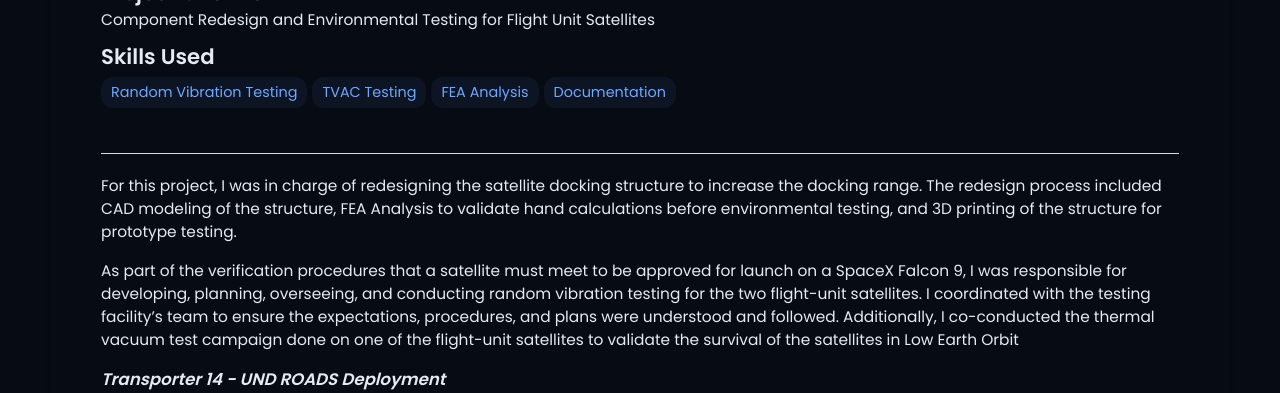
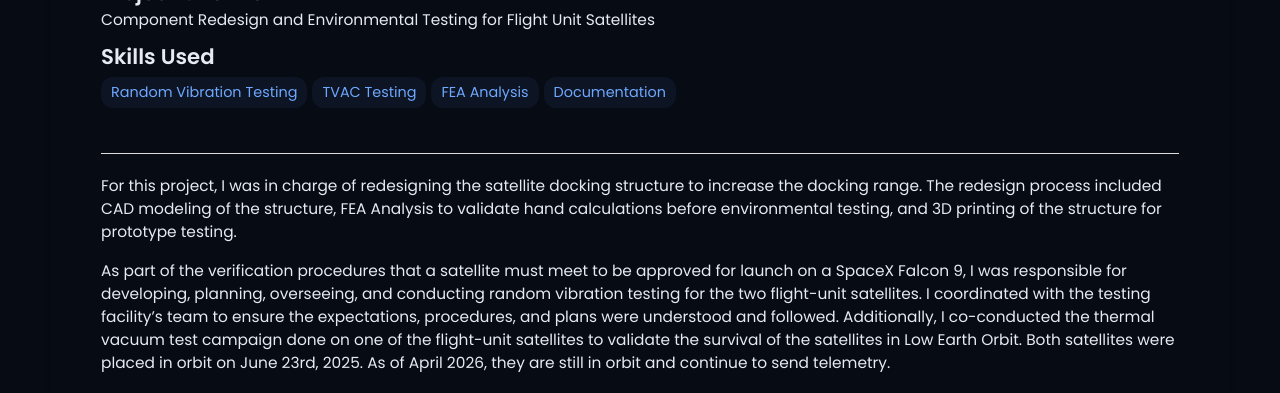
Before and after one commit to rfsantill/rfsantill.github.io, a Jekyll site: the page built from _projects/ROADS/index.md, in a window 1280 px wide and 900 px high, scrolled down 620 px, cut to the strip 0-393 px from the top of the window. Built offline with Jekyll 4.4.1, drawn with Linux system fonts in a browser that asks for light colours.

Commit message:
Update index.md
Added sentence

```diff
--- a/_projects/ROADS/index.md
+++ b/_projects/ROADS/index.md
@@ -13,7 +13,7 @@
 ---
 For this project, I was in charge of redesigning the satellite docking structure to increase the docking range. The redesign process included CAD modeling of the structure, FEA Analysis to validate hand calculations before environmental testing, and 3D printing of the structure for prototype testing.
 
-As part of the verification procedures that a satellite must meet to be approved for launch on a SpaceX Falcon 9, I was responsible for developing, planning, overseeing, and conducting random vibration testing for the two flight-unit satellites. I coordinated with the testing facility's team to ensure the expectations, procedures, and plans were understood and followed. Additionally, I co-conducted the thermal vacuum test campaign done on one of the flight-unit satellites to validate the survival of the satellites in Low Earth Orbit
+As part of the verification procedures that a satellite must meet to be approved for launch on a SpaceX Falcon 9, I was responsible for developing, planning, overseeing, and conducting random vibration testing for the two flight-unit satellites. I coordinated with the testing facility's team to ensure the expectations, procedures, and plans were understood and followed. Additionally, I co-conducted the thermal vacuum test campaign done on one of the flight-unit satellites to validate the survival of the satellites in Low Earth Orbit. Both satellites were placed in orbit on June 23rd, 2025. As of April 2026, they are still in orbit and continue to send telemetry.
 
 
 ### ***Transporter 14 - UND ROADS Deployment***
```
